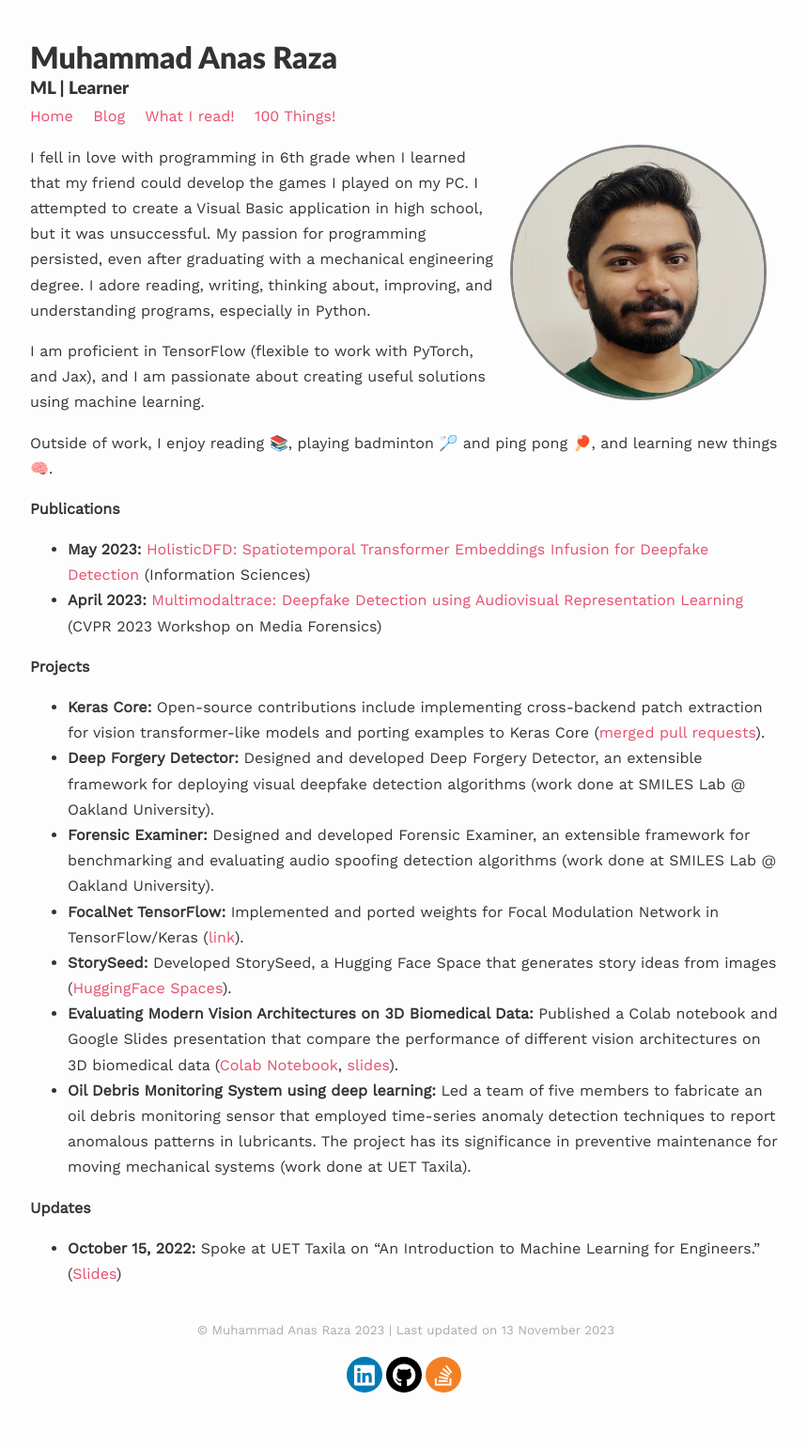
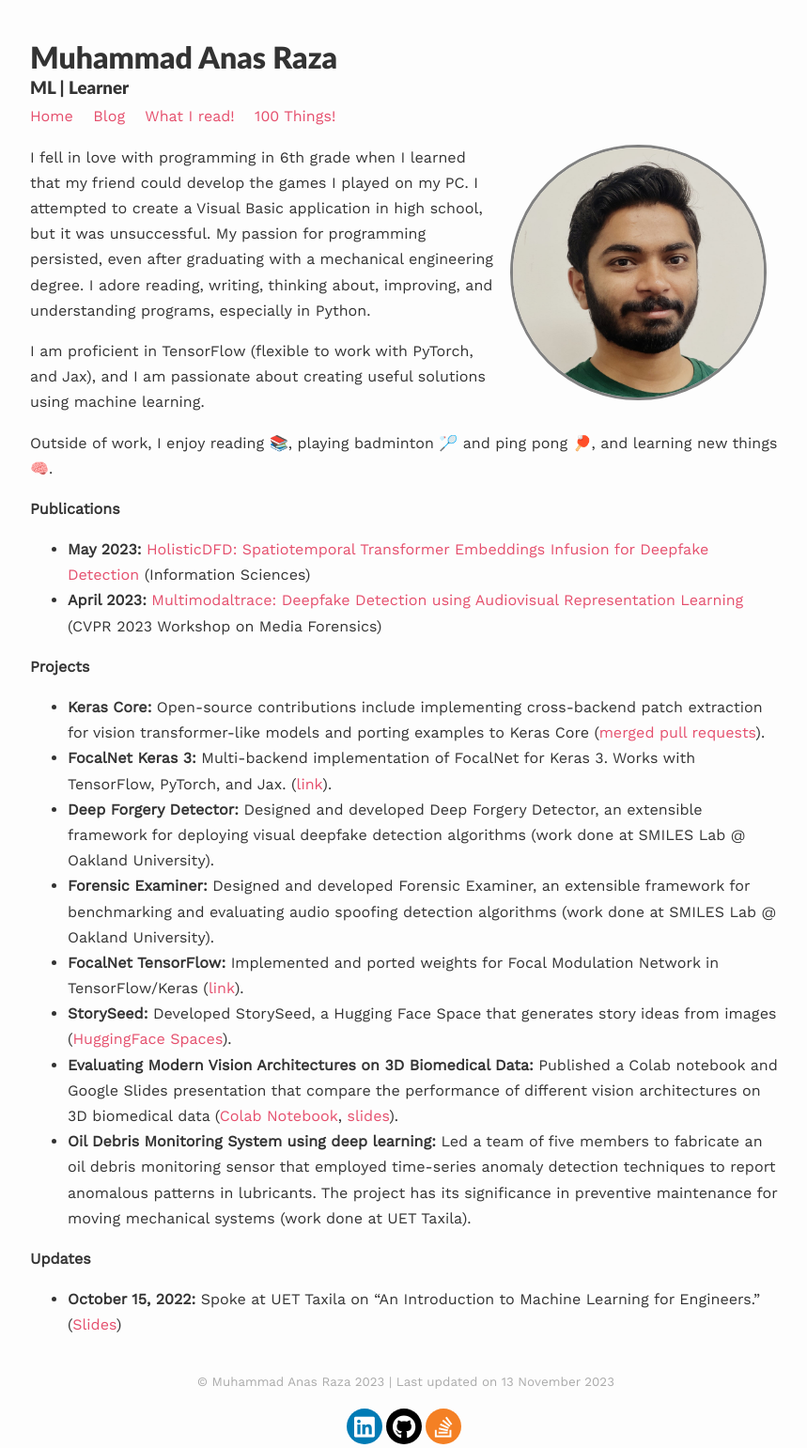
Before and after one commit to anas-rz/anas-rz.github.io, a Jekyll site: the page built from index.md, in a window 1280 px wide. Shown: the whole page at 94% size, without its empty margins (208-1067 px from the left). Built offline with Jekyll 4.4.1, drawn with Linux system fonts in a browser that asks for light colours; nearby versions of some CDN libraries; a script that is not in the unit is left out; before the commit the page ends 1486 px from its top, so only the background shows below that.

Commit message:
add the keras-3

```diff
--- a/index.md
+++ b/index.md
@@ -19,8 +19,8 @@ Outside of work, I enjoy reading 📚, playing badminton 🏸 and ping pong 🏓
 * **April 2023:** [Multimodaltrace: Deepfake Detection using Audiovisual Representation Learning](https://openaccess.thecvf.com/content/CVPR2023W/WMF/html/Raza_Multimodaltrace_Deepfake_Detection_Using_Audiovisual_Representation_Learning_CVPRW_2023_paper.html) (CVPR 2023 Workshop on Media Forensics)
 
 **Projects**
-
 * **Keras Core:** Open-source contributions include implementing cross-backend patch extraction for vision transformer-like models and porting examples to Keras Core ([merged pull requests](https://github.com/keras-team/keras-core/pulls?q=is%3Apr+is%3Amerged+author%3Aanas-rz)).
+* **FocalNet Keras 3:** Multi-backend implementation of FocalNet for Keras 3. Works with TensorFlow, PyTorch, and Jax. ([link](https://github.com/anas-rz/focalnet-keras-3)).
 * **Deep Forgery Detector:** Designed and developed Deep Forgery Detector, an extensible framework for deploying visual deepfake detection algorithms (work done at SMILES Lab @ Oakland University).
 * **Forensic Examiner:** Designed and developed Forensic Examiner, an extensible framework for benchmarking and evaluating audio spoofing detection algorithms (work done at SMILES Lab @ Oakland University).
 * **FocalNet TensorFlow:** Implemented and ported weights for Focal Modulation Network in TensorFlow/Keras ([link](https://github.com/anas-rz/focalnet-tensorflow)).
```
